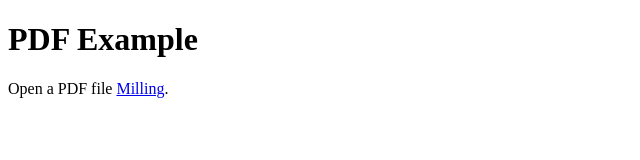
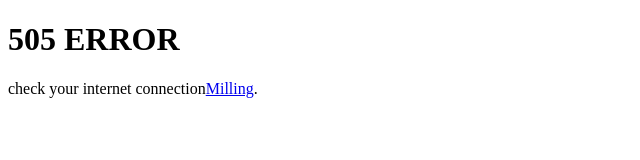
Before and after one commit to aashiq-exe/cim, a plain HTML site: page index.html in a window 1280 px wide. Shown: the whole page, without its empty margins (0-640 px from the left). Drawn offline with Linux system fonts and the light colour scheme.

Commit message:
Update index.html

```diff
--- a/index.html
+++ b/index.html
@@ -10,9 +10,9 @@
 
   <body>
 
-    <h1>PDF Example</h1>
+    <h1>505 ERROR</h1>
 
-    <p>Open a PDF file <a href="cim.pdf">Milling</a>.</p>
+    <p>check your internet connection<a href="cim.pdf">Milling</a>.</p>
 
   </body>
 
```
